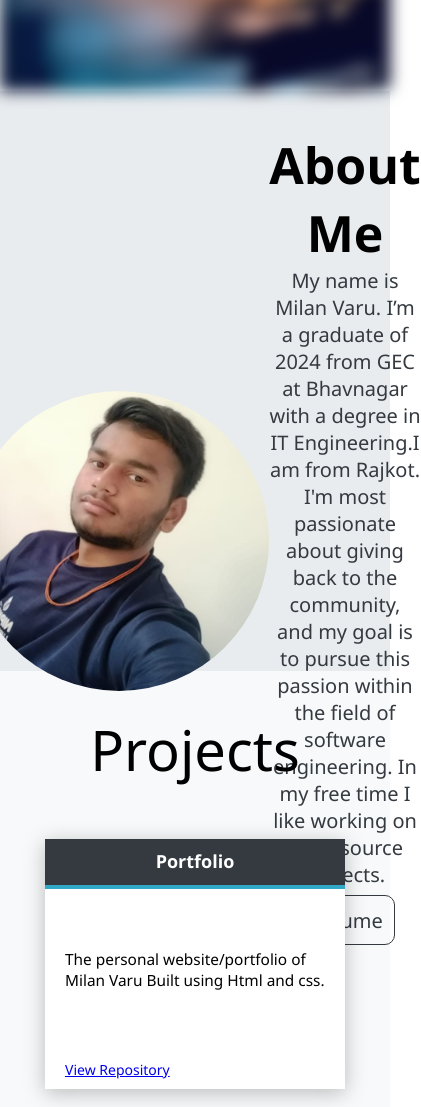
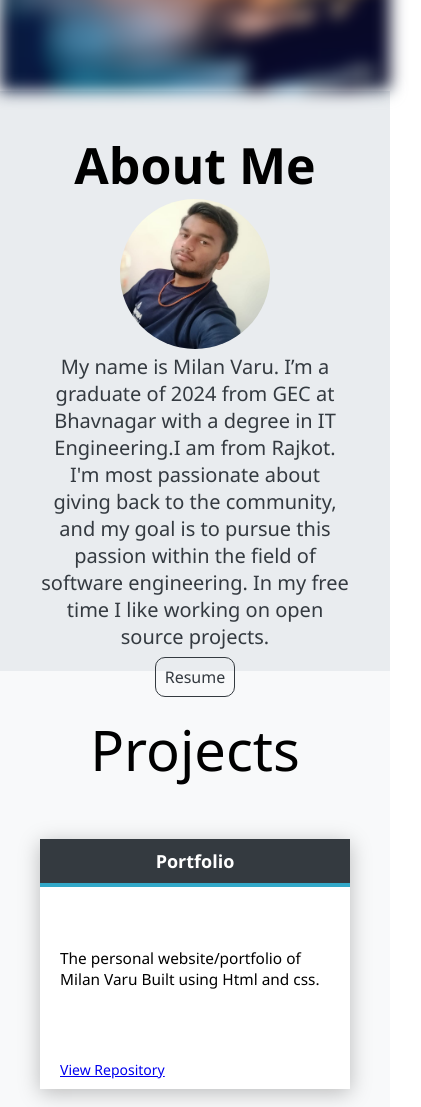
Before and after one commit to Milan-Varu/my_portfolio, a plain HTML site: page index.html in a window 390 px wide. Shown: the part 753-1860 px from the top of the page, 421 px wide, since content can reach past the window. Drawn offline with Linux system fonts and the light colour scheme.

Commit message:
Update index.css

```diff
--- a/index.css
+++ b/index.css
@@ -388,6 +388,41 @@ progress[value] {
     .socialicons {
         align-items:initial;
     }
+    .about {
+        grid-template-rows: auto auto auto;
+        grid-template-columns: 1fr;
+        grid-template-areas:
+            "title"
+            "img"
+            "intro"
+            "resume-btn";
+    }
+
+    .dp img {
+        height: 150px;
+    }
+
+    .resume-btn-container {
+        justify-content: center;
+    }
+
+    .resume-btn {
+        width: 80px;
+        height: 40px;
+        font-size: 16px;
+    }
+
+    .projects {
+        flex-direction: column;
+    }
+
+    .card {
+        min-width: auto;
+        max-width: none;
+        margin: 10px 0;
+    }
+}
+
 
     /* Adjust other styles as needed for smaller screens */
 }
```
